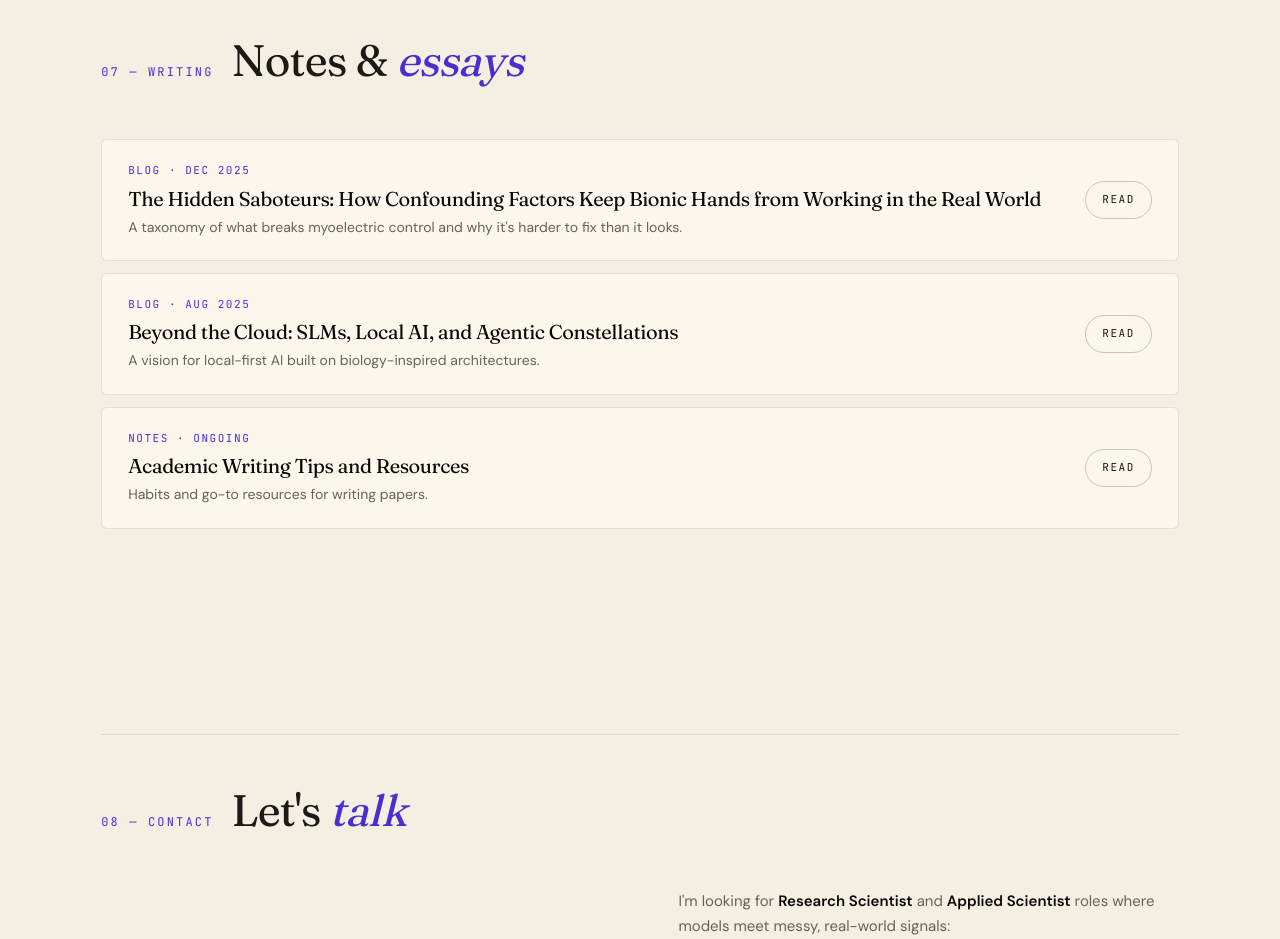
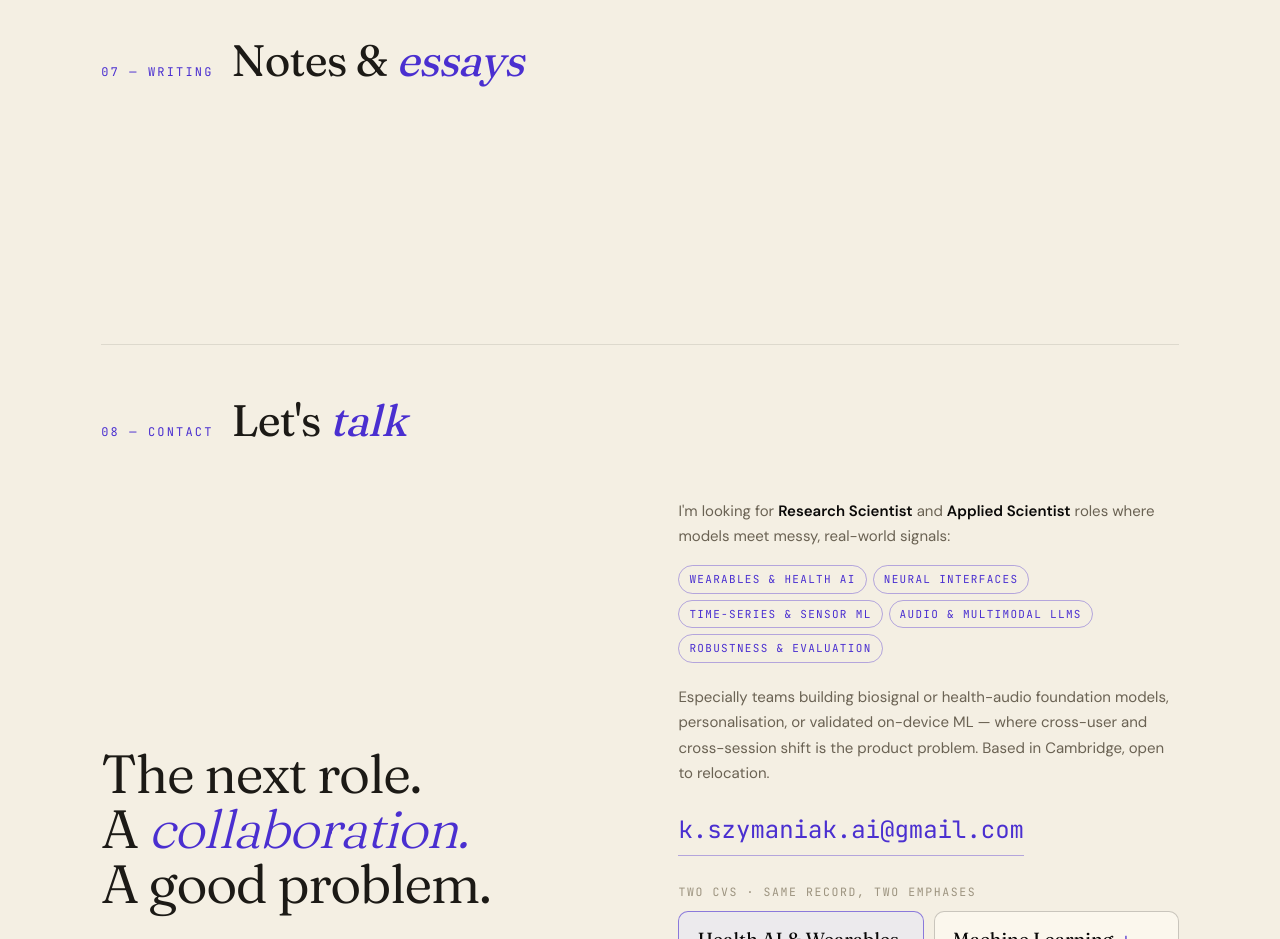
Before and after one commit to KatarzynaSzymaniak/KatarzynaSzymaniak.github.io, a plain HTML site: page index.html in a window 1280 px wide. Shown: the part 8660-9599 px from the top of the page. Drawn offline with Linux system fonts and the light colour scheme.

Commit message:
Clear writing section by removing items
Removed multiple writing items from the writing section to leave it intentionally empty for now.

```diff
--- a/index.html
+++ b/index.html
@@ -928,6 +928,7 @@
   </div>
 </section>
 
+
 <!-- ============================================================ WRITING -->
 <section id="writing">
   <div class="wrap">
@@ -936,21 +937,11 @@
       <h2>Notes &amp; <span class="serif-italic">essays</span></h2>
     </div>
     <div class="writing-list reveal">
-      <a href="writing#too-much-good-thing" class="writing-item">
-        <div><div class="writing-kicker">Blog · Dec 2025</div><h4>The Hidden Saboteurs: How Confounding Factors Keep Bionic Hands from Working in the Real World</h4><p>A taxonomy of what breaks myoelectric control and why it's harder to fix than it looks.</p></div>
-        <span class="writing-action">Read</span>
-      </a>
-      <a href="writing#beyond-the-cloud" class="writing-item">
-        <div><div class="writing-kicker">Blog · Aug 2025</div><h4>Beyond the Cloud: SLMs, Local AI, and Agentic Constellations</h4><p>A vision for local-first AI built on biology-inspired architectures.</p></div>
-        <span class="writing-action">Read</span>
-      </a>
-      <a href="writing#academic-writing" class="writing-item">
-        <div><div class="writing-kicker">Notes · Ongoing</div><h4>Academic Writing Tips and Resources</h4><p>Habits and go-to resources for writing papers.</p></div>
-        <span class="writing-action">Read</span>
-      </a>
+      <!-- Writing: intentionally empty for now -->
     </div>
   </div>
 </section>
+
 
 <!-- ============================================================ CONTACT -->
 <section id="contact" class="contact">
```
